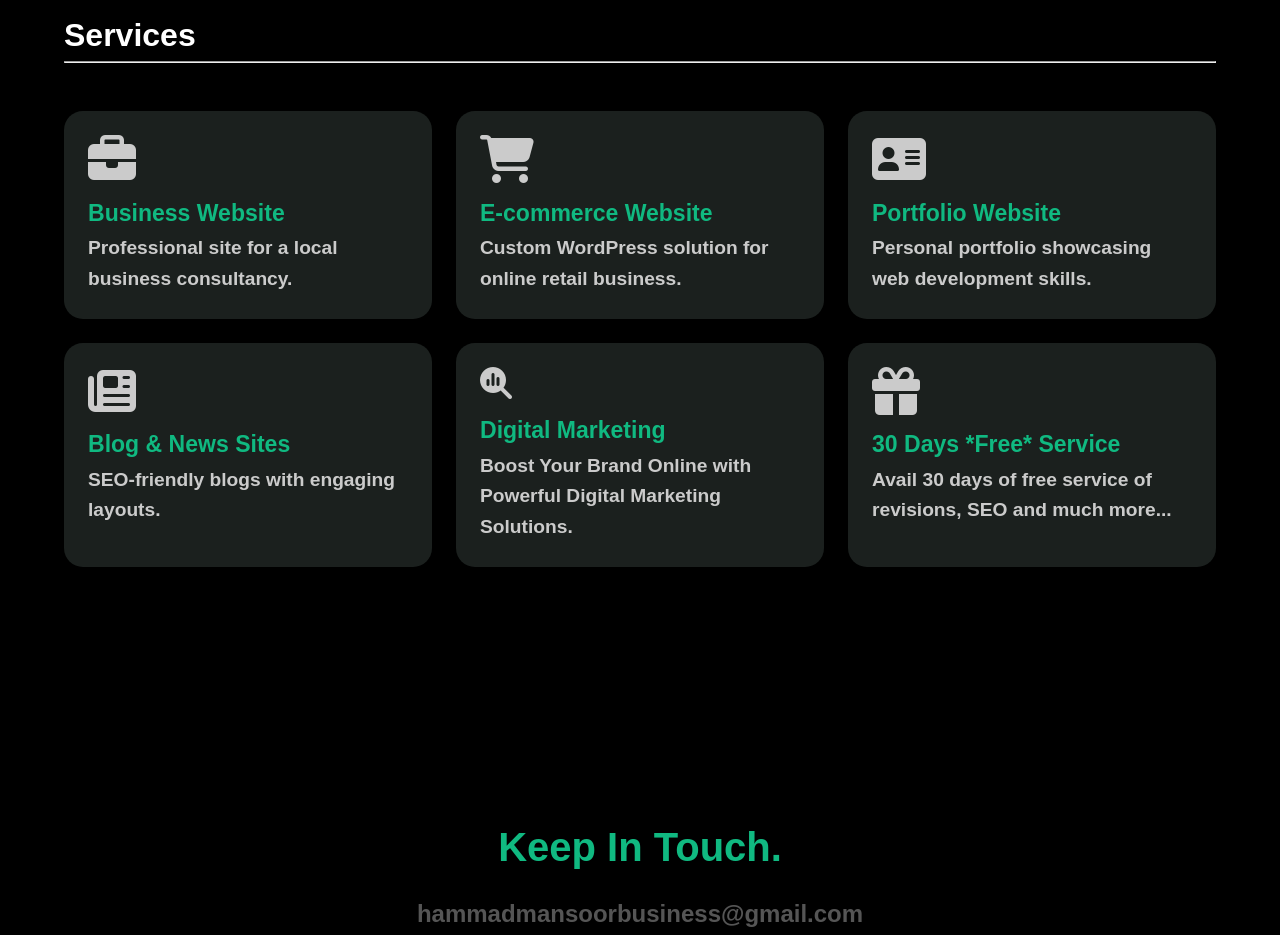
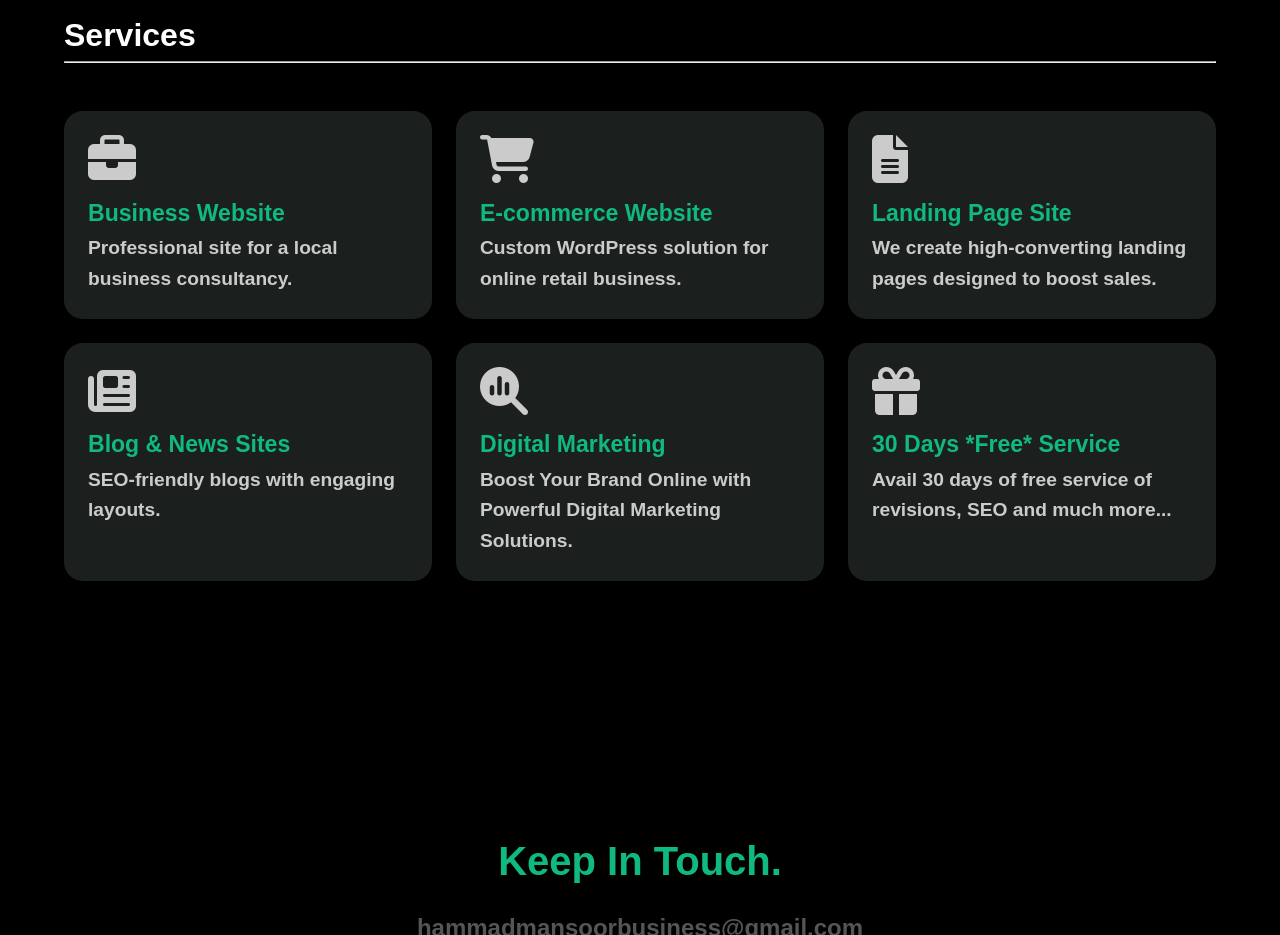
Before and after one commit to Hammad-2006/HammadMansoor-portfolio.github.io, a plain HTML site: page index.html in a window 1280 px wide. Shown: the part 3000-3935 px from the top of the page. Drawn offline with Linux system fonts and the light colour scheme.

Commit message:
Update index.html

```diff
--- a/index.html
+++ b/index.html
@@ -152,9 +152,9 @@
             <p>Custom WordPress solution for online retail business.</p>
         </div>
         <div class="project-card">
-            <i class="fa-solid fa-address-card icon"></i>
-            <h3 class="project-title">Portfolio Website</h3>
-            <p>Personal portfolio showcasing web development skills.</p>
+            <i class="fa-solid fa-file-lines icon"></i>
+            <h3 class="project-title">Landing Page Site</h3>
+            <p>We create high-converting landing pages designed to boost sales.</p>
         </div>
 
     </div>
@@ -165,7 +165,7 @@
 
         </div>
         <div class="project-card">
-            <i class="fa-solid fa-magnifying-glass-chart"></i>
+            <i class="fa-solid fa-magnifying-glass-chart icon"></i>
             <h3 class="project-title">Digital Marketing</h3>
             <p>Boost Your Brand Online with Powerful Digital Marketing Solutions.</p>
         </div>
```
